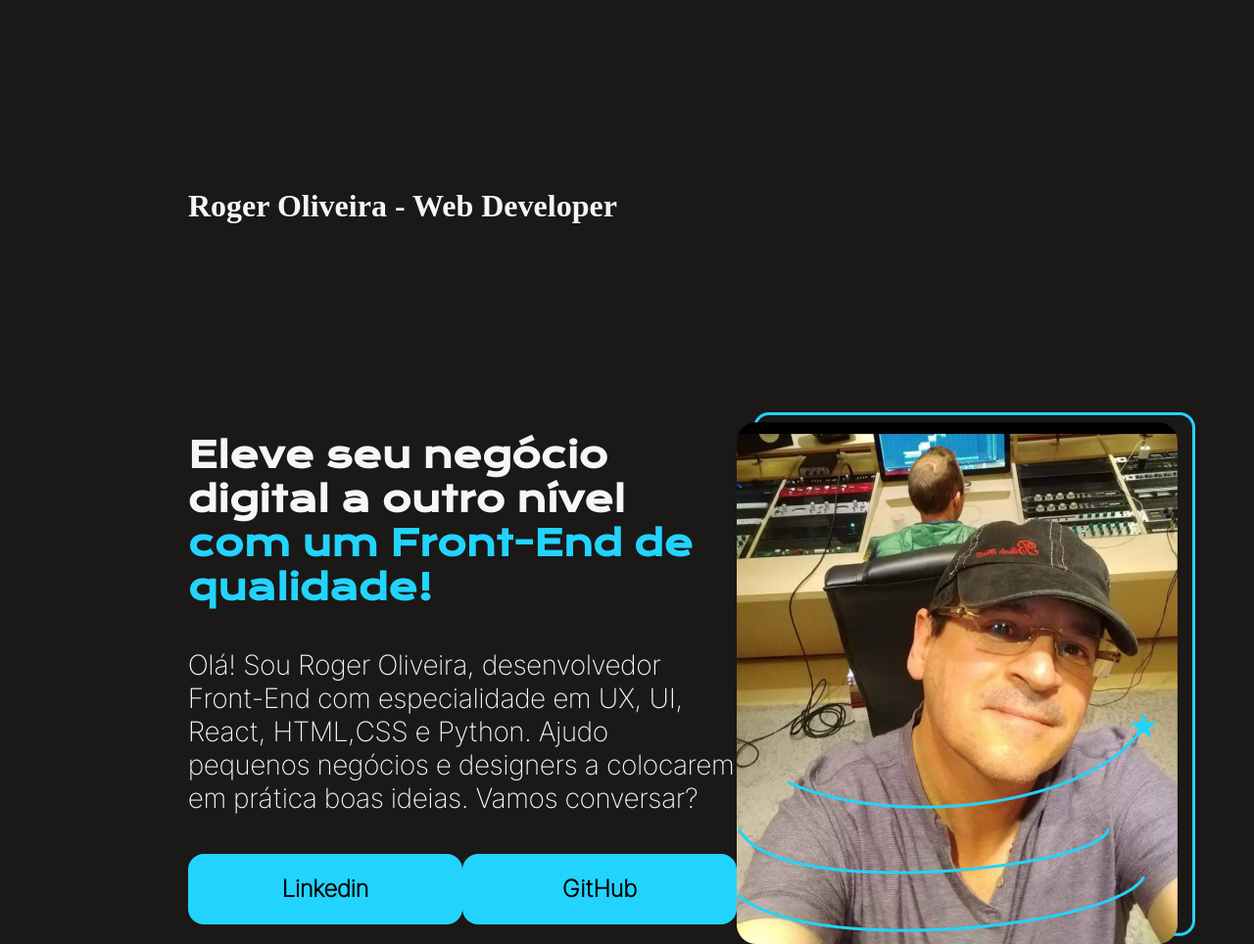
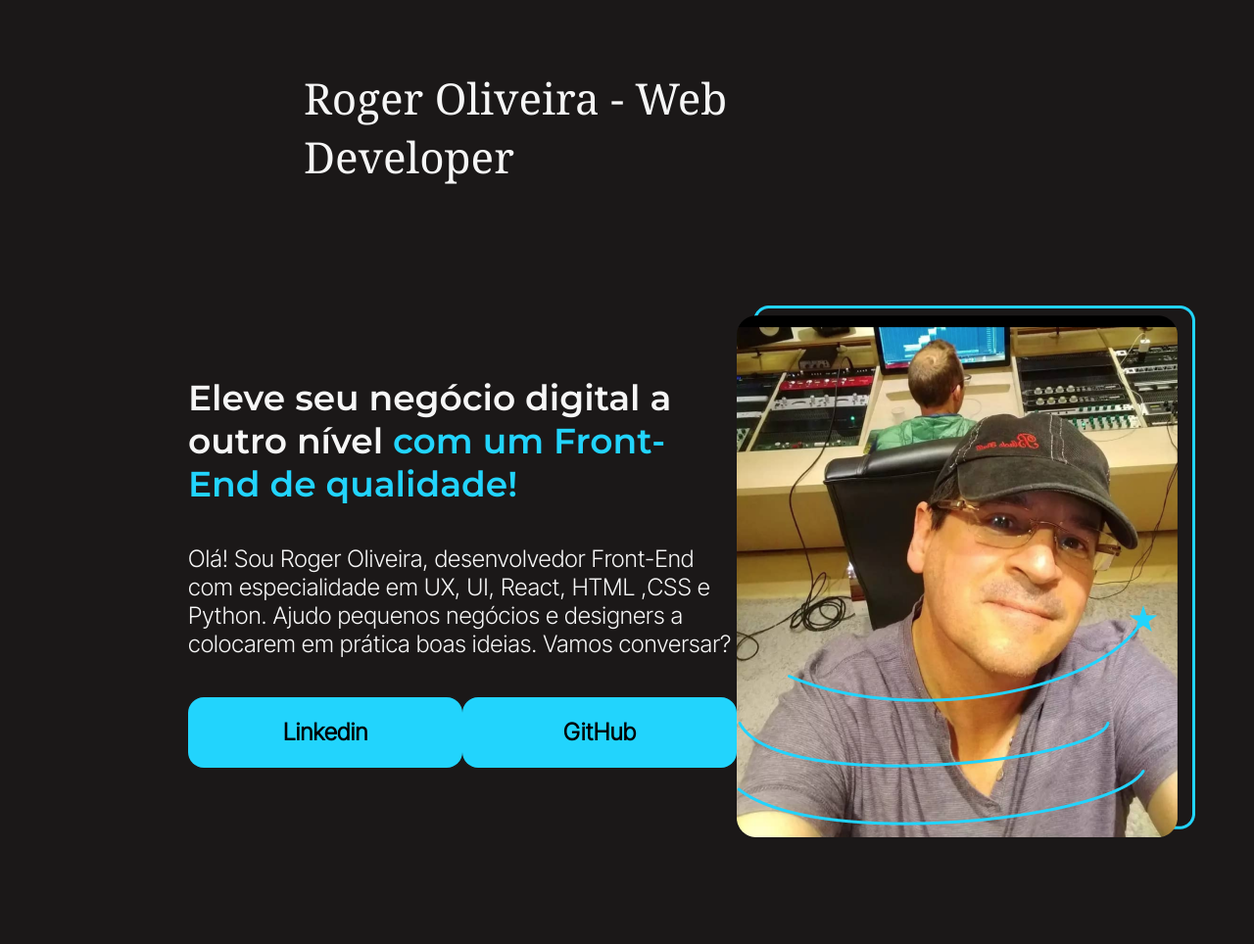
Before and after one commit to RogerOliveiraRS/Portfolio, a plain HTML site: page index.html in a window 1280 px wide. Shown: the whole page at 98% size. After the commit the page ends 855 px from the top, so only its background shows below. Drawn offline with nearby package versions, Linux system fonts and the light colour scheme.

Commit message:
Header acertado

```diff
--- a/index.html
+++ b/index.html
@@ -8,7 +8,7 @@
     <link rel="stylesheet" href=" style.css"
 </head>
 <body>
-    <header class="cabeçalho"><h1>Roger Oliveira - Web Developer</h1></header>
+    <header class="cabeçalho"><h1 class="ajusta__texto__cabeçalho">Roger Oliveira - Web Developer</h1></header>
 
     <main class="apresentacao">
 
@@ -16,7 +16,7 @@
 
             <h1 class="apresenta__conteudo__titulo">Eleve seu negócio digital a outro nível <strong class="destacasubtitulo">com um Front-End de qualidade!</strong></h1>
 
-            <p class="apresenta__conteudo__texto">Olá! Sou Roger Oliveira, desenvolvedor Front-End com especialidade em UX, UI, React, HTML,CSS e Python. Ajudo pequenos negócios e designers a colocarem em prática boas ideias. Vamos conversar?</p>
+            <p class="apresenta__conteudo__texto">Olá! Sou Roger Oliveira, desenvolvedor Front-End com especialidade em UX, UI, React, HTML ,CSS e Python. Ajudo pequenos negócios e designers a colocarem em prática boas ideias. Vamos conversar?</p>
 
         <div class="apresentacao__links">
             <a class="apresentacao__links__caixa" href="https://linkedin.com/in/uxrogeroliveira">Linkedin</a>
@@ -25,7 +25,7 @@
 
         </section>
 
-            <img src="roger.png" alt="Foto da Joana Santos programando">
+            <img src="roger.png" alt="foto do Desenvolvedor Web, UX/UI, e Desenvolvedor Python  Roger Oliveira">
 
 
 
--- a/style.css
+++ b/style.css
@@ -1,4 +1,8 @@
 @import url('https://fonts.googleapis.com/css2?family=Krona+One&family=Inter+Tight:wght@200&display=swap');
+@import url('https://fonts.googleapis.com/css2?family=Inter+Tight:wght@200;300&display=swap');
+@import url('https://fonts.googleapis.com/css2?family=Montserrat:wght@600&display=swap');
+@import url('https://fonts.googleapis.com/css2?family=Noto+Serif:ital,wght@0,100..900;1,100..900&display=swap');
+
 /* resetando o CSS*/
 *{
     margin: 0;
@@ -33,11 +37,12 @@ body{
 
 .apresenta__conteudo__titulo{
     font-size: 36px;
-    font-family: 'Krona One', sans-serif;
+    font-family:'Montserrat', sans-serif;
+    font-weight: 60;
 }
 
 .apresenta__conteudo__texto{
-    font-size: 28px;
+    font-size: 24px;
     font-family: 'Inter Tight', sans-serif;
 }
 
@@ -61,12 +66,29 @@ body{
     font-weight: bold;
 
 }
+.cabeçalho{
+    padding-top:  60px;
+    padding-left: 300px;
+    border: 1px;
+    width: 50%;
+    height: 50px;
+    margin: 10px;
+    background: transparent;
 
-.cabeçalho{
-    margin: 15%;
-    display: flex;
     align-items: center;
-    justify-content: space-between;
+
+}
+
+.ajusta__texto__cabeçalho{
+    padding-bottom: 10px;
+    font-size: 44px;
+    font-family: 'Noto Serif', serif;
+    font-weight: 400;
+    font-style: normal;
+}
 
 
-}
+
+/*
+font-variation-settings:
+  "wdth" 100;*/
```
